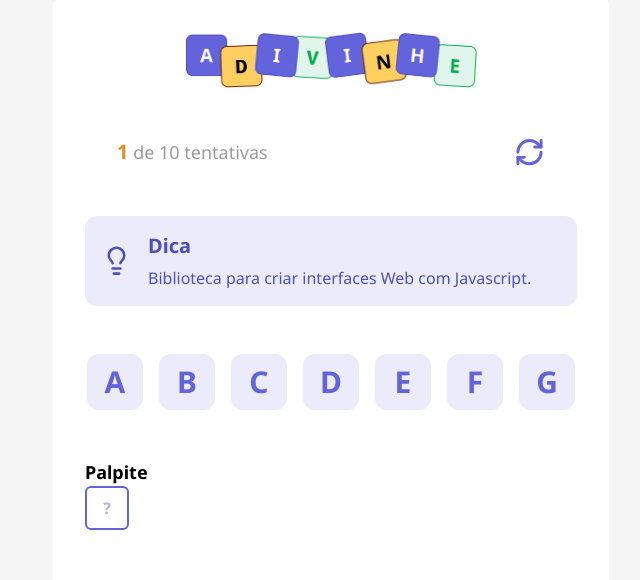
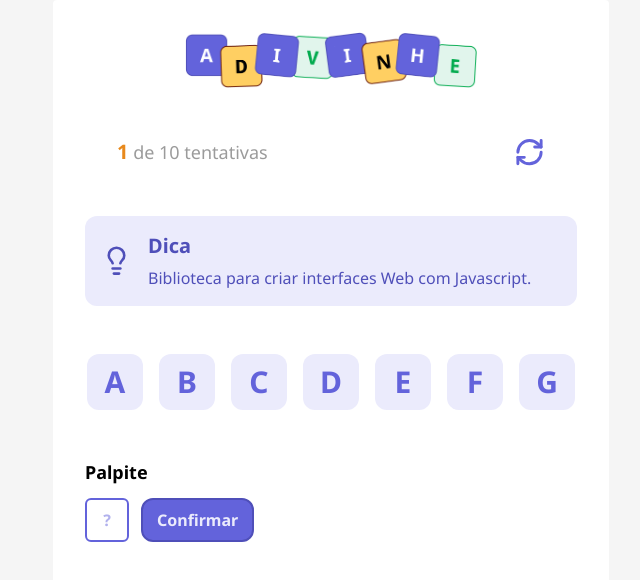
Before and after one commit to ilorenco/adivinhe, a React (Vite) app: page / in a window 1280 px wide. Shown: the top 580 px of the page, without its empty margins (309-949 px from the left). Built offline with nearby package versions, Linux system fonts and the light colour scheme.

Commit message:
feat: adiciona o componente button

```diff
--- a/src/App.tsx
+++ b/src/App.tsx
@@ -2,6 +2,7 @@ import { Header } from "./components/header"
 import { Tip } from "./components/tip"
 import { Letter } from "./components/letter"
 import { Input } from "./components/input"
+import { Button } from "./components/button"
 
 function handleRestart() {
     alert("Reiniciar jogo")
@@ -26,7 +27,10 @@ export function App() {
 
                 <div>
                     <h4 className="text-lg font-bold">Palpite</h4>
-                    <Input autoFocus maxLength={1} placeholder="?" />
+                    <div className="flex gap-3 mt-3">
+                        <Input autoFocus maxLength={1} placeholder="?" />
+                        <Button title="Confirmar" />
+                    </div>
                 </div>
             </div>
         </div>
--- /dev/null
+++ b/src/components/button.tsx
@@ -0,0 +1,11 @@
+type Props = React.ComponentProps<"button"> & {
+    title: string
+}
+
+export function Button({ title, ...props }: Props) {
+    return (
+        <button className="h-11 border-2 border-[#4f4fb9] bg-[#6363db] text-[#ebebfc] px-3.5 text-base font-bold rounded-xl" {...props}>
+            {title}
+        </button>
+    )
+}
--- a/src/styles/global.css
+++ b/src/styles/global.css
@@ -10,7 +10,7 @@ body {
     font-family: "Noto Sans", sans-serif;
 }
 
-input {
+input, button {
     font-family: "Noto Sans", sans-serif;
 }
 
```
